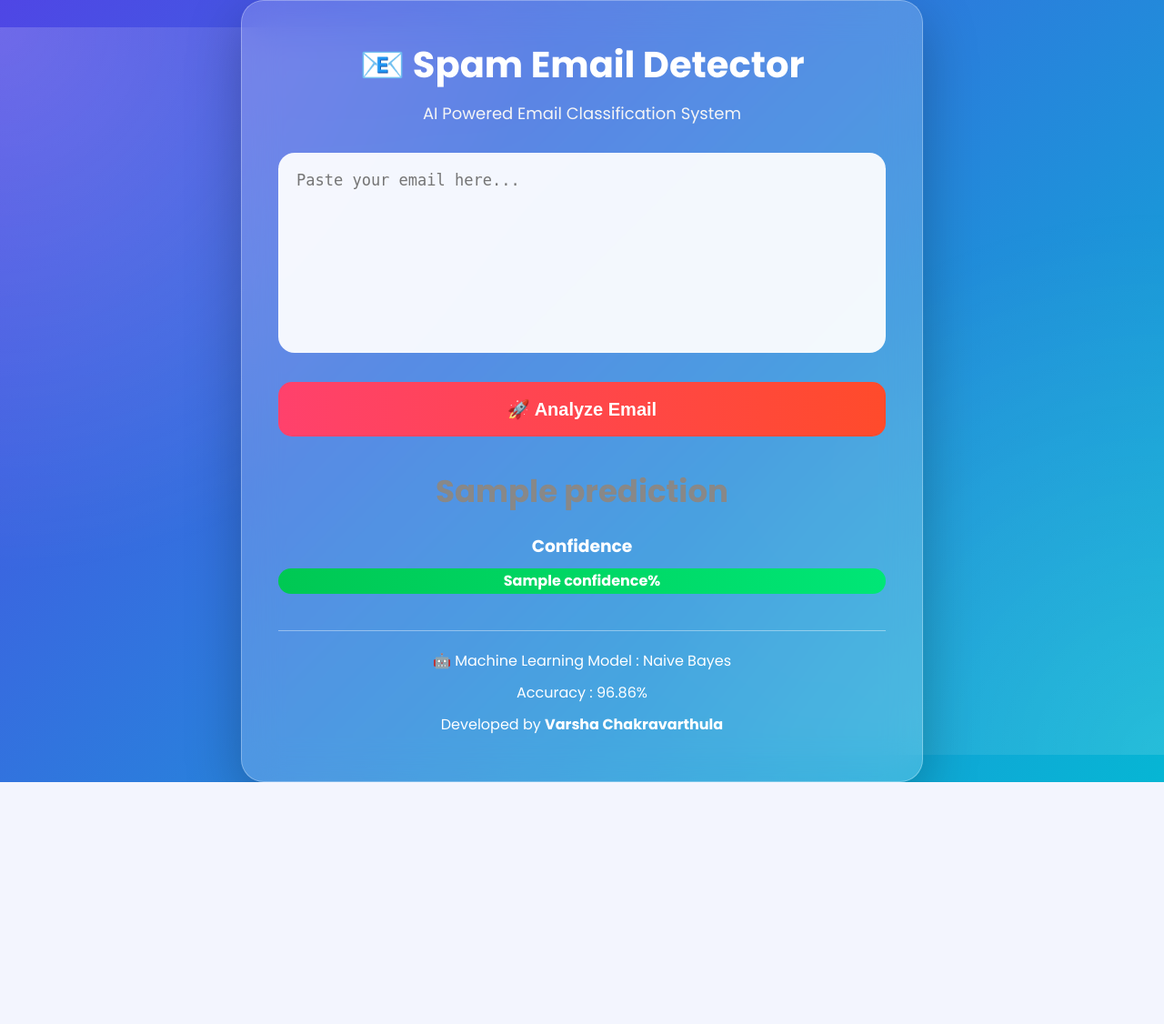
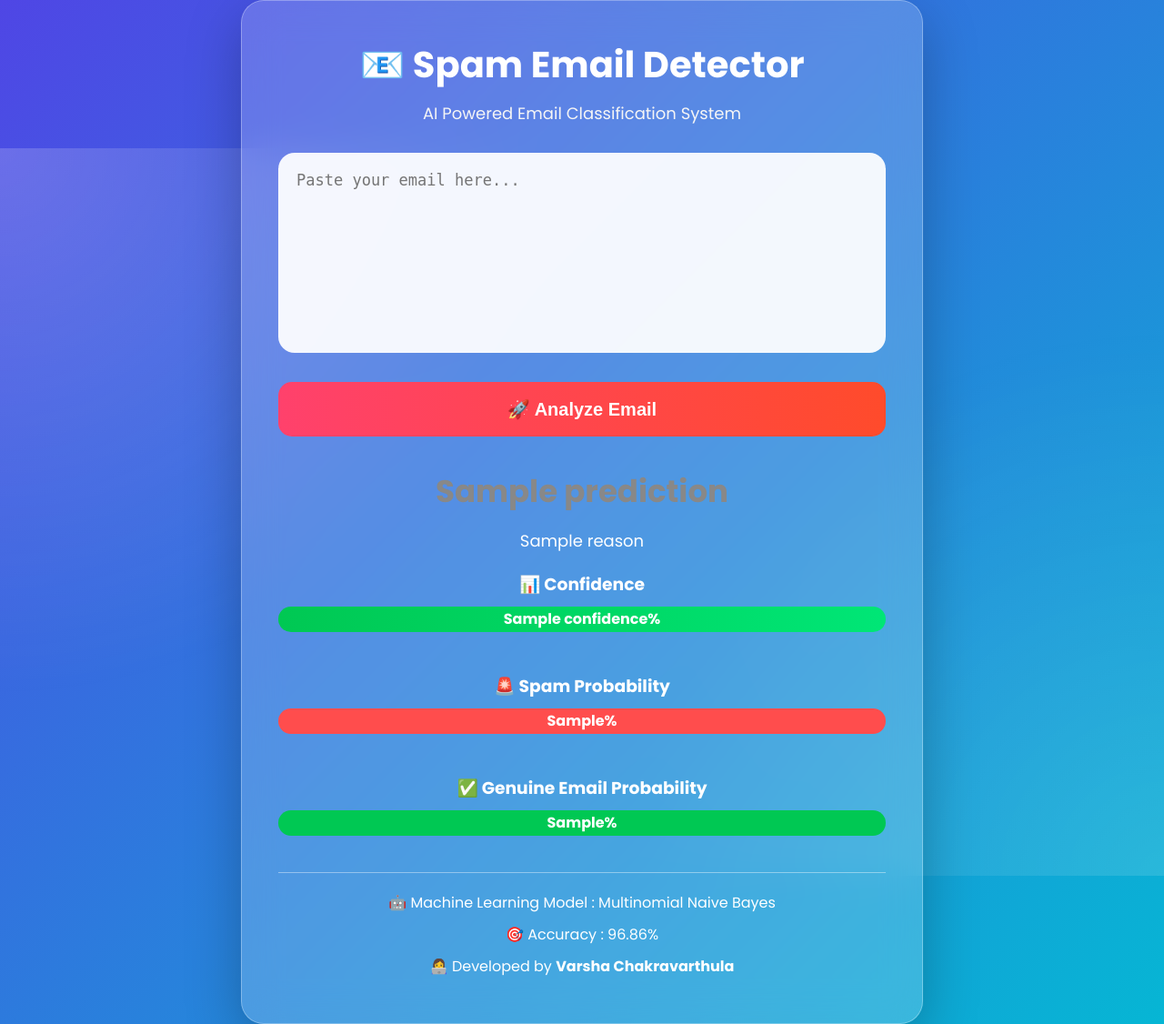
Before and after one commit to SriVarsha822/Spam-Email-Detection, a Flask app: template templates/index.html in a window 1280 px wide. Shown: the whole page at 91% size. Before the commit the page ends 860 px from the top, so only its background shows below. Run offline with Flask 3, Linux system fonts and the light colour scheme; the template is opened without the code that fills it: most values are stand-ins (such as "Sample title", 1, 10 or a date in 2020); parts of the project's set-up code (start-up, migrations or seed data) failed here and were passed over.

Commit message:
Added confidence score and improved UI

```diff
--- a/app.py
+++ b/app.py
@@ -14,8 +14,12 @@ def home():
         "index.html",
         prediction=None,
         confidence=None,
-        message=""
+        spam_probability=None,
+        ham_probability=None,
+        message="",
+        color="#000000"
     )
+
 
 
 @app.route("/predict", methods=["POST"])
@@ -27,24 +31,38 @@ def predict():
 
     prediction = model.predict(vector)[0]
 
-    probability = model.predict_proba(vector)
+    probability = model.predict_proba(vector)[0]
 
-    confidence = round(max(probability[0]) * 100, 2)
+    spam_probability = round(probability[1] * 100, 2)
+
+    ham_probability = round(probability[0] * 100, 2)
+
+    confidence = max(spam_probability, ham_probability)
+
+
+
+
 
     if prediction == 1:
         result = "🚨 SPAM EMAIL"
         color = "#ff4d4d"
+        reason = "This email contains suspicious promotional words."
+
     else:
         result = "✅ NOT SPAM"
         color = "#00c853"
+        reason = "This email looks like a genuine email."
 
     return render_template(
-        "index.html",
-        prediction=result,
-        confidence=confidence,
-        message=message,
-        color=color
-    )
+    "index.html",
+    prediction=result,
+    confidence=confidence,
+    spam_probability=spam_probability,
+    ham_probability=ham_probability,
+    message=message,
+    color=color,
+    reason=reason
+)
 
 
 if __name__ == "__main__":
--- a/templates/index.html
+++ b/templates/index.html
@@ -2,20 +2,17 @@
 <html lang="en">
 
 <head>
-
     <meta charset="UTF-8">
-
     <meta name="viewport" content="width=device-width, initial-scale=1.0">
-
     <title>Spam Email Detection AI</title>
 
     <link rel="stylesheet" href="{{ url_for('static', filename='style.css') }}">
 
     <link rel="preconnect" href="https://fonts.googleapis.com">
-
     <link rel="preconnect" href="https://fonts.gstatic.com" crossorigin>
 
-    <link href="https://fonts.googleapis.com/css2?family=Poppins:wght@300;400;500;600;700&display=swap" rel="stylesheet">
+    <link href="https://fonts.googleapis.com/css2?family=Poppins:wght@300;400;500;600;700&display=swap"
+        rel="stylesheet">
 
 </head>
 
@@ -36,12 +33,10 @@
             <textarea
                 name="message"
                 placeholder="Paste your email here..."
-        required>{{message}}</textarea>
+                required>{{ message if message else "" }}</textarea>
 
             <button type="submit">
-
                 🚀 Analyze Email
-
             </button>
 
         </form>
@@ -50,29 +45,48 @@
 
         <div class="result">
 
-<h2 style="color:{{color}}">
-
-{{prediction}}
-
+            <h2 style="color: {{ color }};">
+                {{ prediction }}
             </h2>
 
-<h3>
+            <!-- NEW -->
+            <p style="color:white;
+                      font-size:18px;
+                      margin-top:15px;
+                      margin-bottom:20px;">
+                {{ reason }}
+            </p>
 
-Confidence
-
-</h3>
+            <h3>📊 Confidence</h3>
 
             <div class="progress">
-
-<div
-class="progress-bar"
-
-style="width: {{confidence}}%;">
-
-{{confidence}}%
-
+                <div class="progress-bar"
+                     style="width: {{ confidence }}%;">
+                    {{ confidence }}%
+                </div>
             </div>
 
+            <br>
+
+            <h3>🚨 Spam Probability</h3>
+
+            <div class="progress">
+                <div class="progress-bar"
+                     style="width: {{ spam_probability }}%; background:#ff4d4d;">
+                    {{ spam_probability }}%
+                </div>
+            </div>
+
+            <br>
+
+            <!-- CHANGED -->
+            <h3>✅ Genuine Email Probability</h3>
+
+            <div class="progress">
+                <div class="progress-bar"
+                     style="width: {{ ham_probability }}%; background:#00c853;">
+                    {{ ham_probability }}%
+                </div>
             </div>
 
         </div>
@@ -83,25 +97,13 @@ style="width: {{confidence}}%;">
 
             <hr>
 
-<p>
+            <p>🤖 Machine Learning Model : Multinomial Naive Bayes</p>
 
-🤖 Machine Learning Model :
-Naive Bayes
-
-</p>
+            <p>🎯 Accuracy : 96.86%</p>
 
             <p>
-
-Accuracy :
-96.86%
-
-</p>
-
-<p>
-
-Developed by
+                👩‍💻 Developed by
                 <strong>Varsha Chakravarthula</strong>
-
             </p>
 
         </div>
```
Also changed, not shown: README.md. Lines whose indentation alone changed are shown as unchanged.
